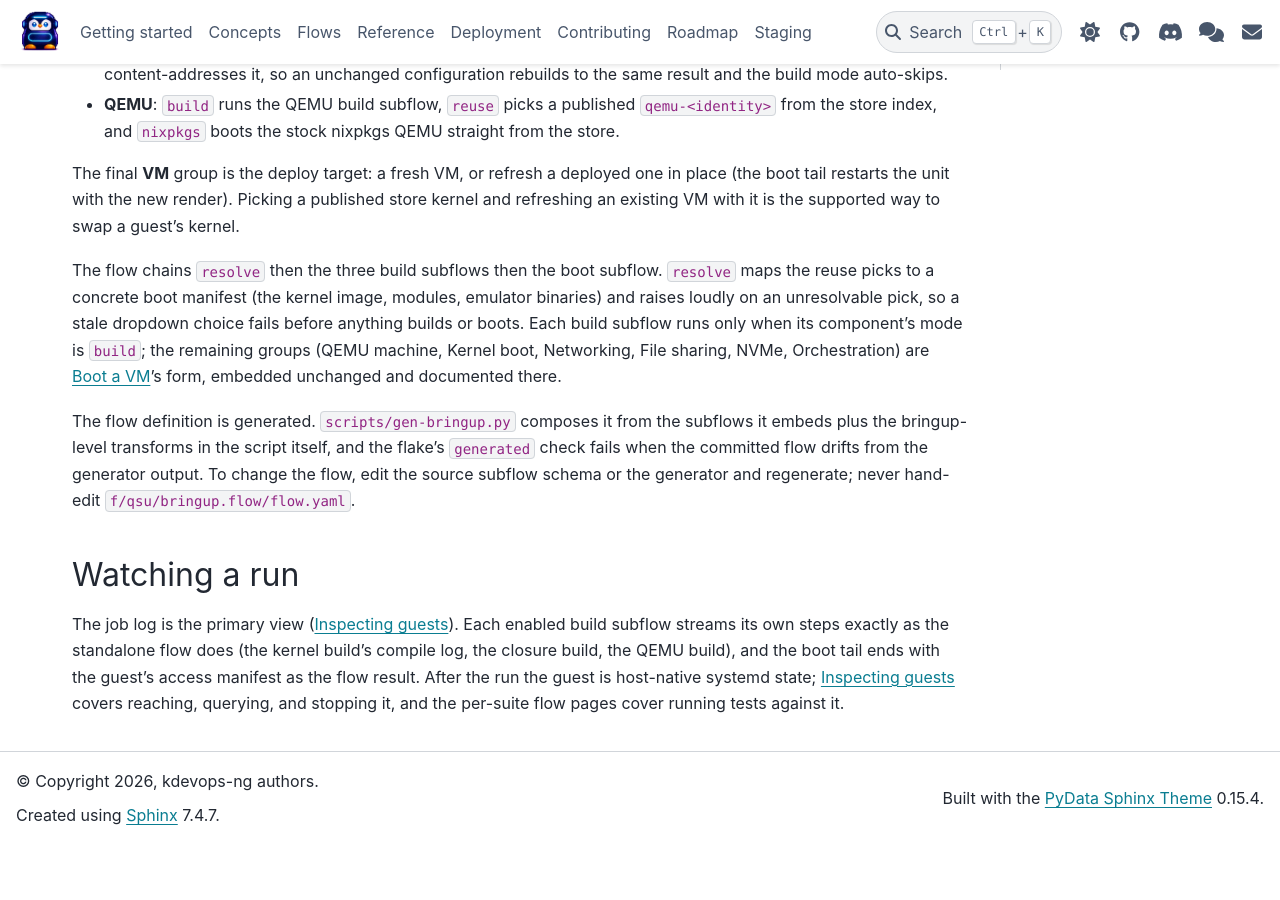
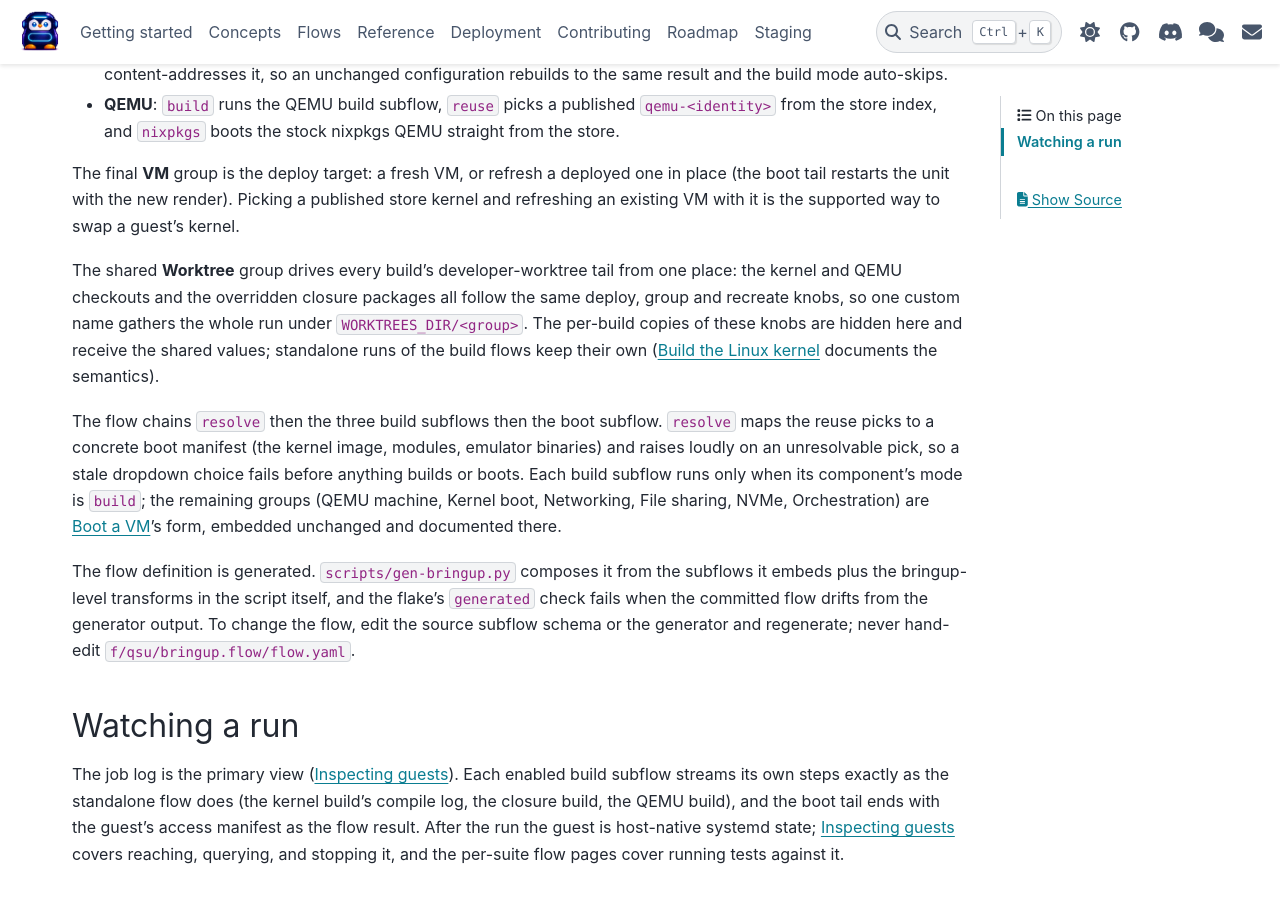
Before and after one commit to dagomez137/kdevops-ng, a Sphinx documentation site: the page built from docs/flows/bringup.rst, in a window 1280 px wide and 900 px high, scrolled down 427 px. Built offline with Sphinx 7.4.7 and the PyData theme 0.15.4, drawn with Linux system fonts in a browser that asks for light colours; before the commit the page ends 1272 px from its top, so only the background shows below that.

Commit message:
docs: name bringup's shared worktree group
Generated-by: Claude AI
Signed-off-by: Daniel Gomez <da.gomez@kernel.org>

```diff
--- a/docs/flows/bringup.rst
+++ b/docs/flows/bringup.rst
@@ -34,6 +34,14 @@ deployed one in place (the boot tail restarts the unit with the new
 render). Picking a published store kernel and refreshing an existing VM
 with it is the supported way to swap a guest's kernel.
 
+The shared **Worktree** group drives every build's developer-worktree
+tail from one place: the kernel and QEMU checkouts and the overridden
+closure packages all follow the same deploy, group and recreate knobs,
+so one custom name gathers the whole run under
+``WORKTREES_DIR/<group>``. The per-build copies of these knobs are
+hidden here and receive the shared values; standalone runs of the build
+flows keep their own (:doc:`kernel-build` documents the semantics).
+
 The flow chains ``resolve`` then the three build subflows then the boot
 subflow. ``resolve`` maps the reuse picks to a concrete boot manifest
 (the kernel image, modules, emulator binaries) and raises loudly on an
```
